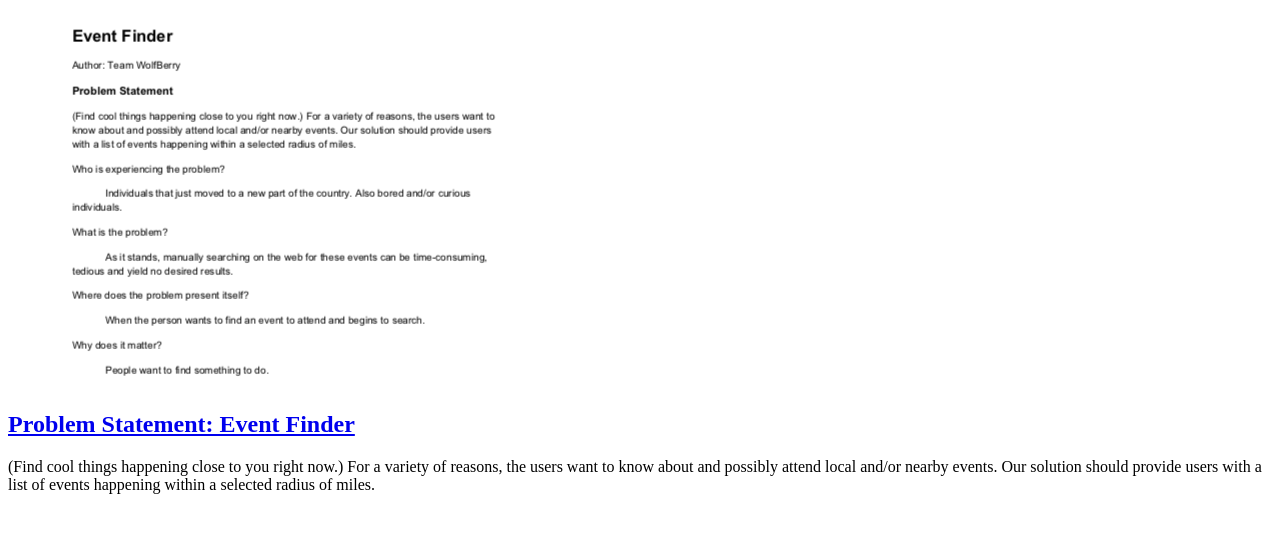
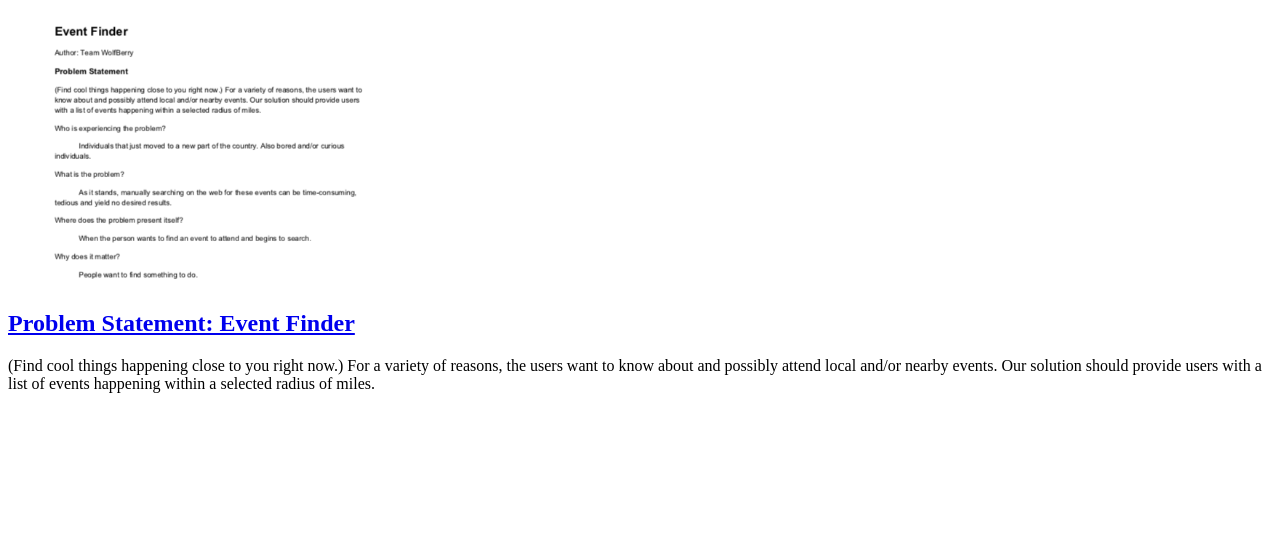
Before and after one commit to Nikolai44II/Nikolai44II.github.io, a plain HTML site: page index.html in a window 1280 px wide. Shown: the part 61-594 px from the top of the page. Drawn offline with Linux system fonts and the light colour scheme.

Commit message:
Update index.html

```diff
--- a/index.html
+++ b/index.html
@@ -7,7 +7,7 @@
         <h1>Nicholas Thurmond's CSCE 190 Site</h1>
 
         <section class="assignment">
-            <a href="files/problem-statement.pdf"><img src="images/problem-statement.png"></a>
+            <a href="files/problem-statement.pdf"><img src="images/problem-statement.png" width="400"></a>
             <section class="ass-details">
                 <a href="files/problem-statement.pdf"><h2>Problem Statement: Event Finder</h2></a>
                 <p>
```
